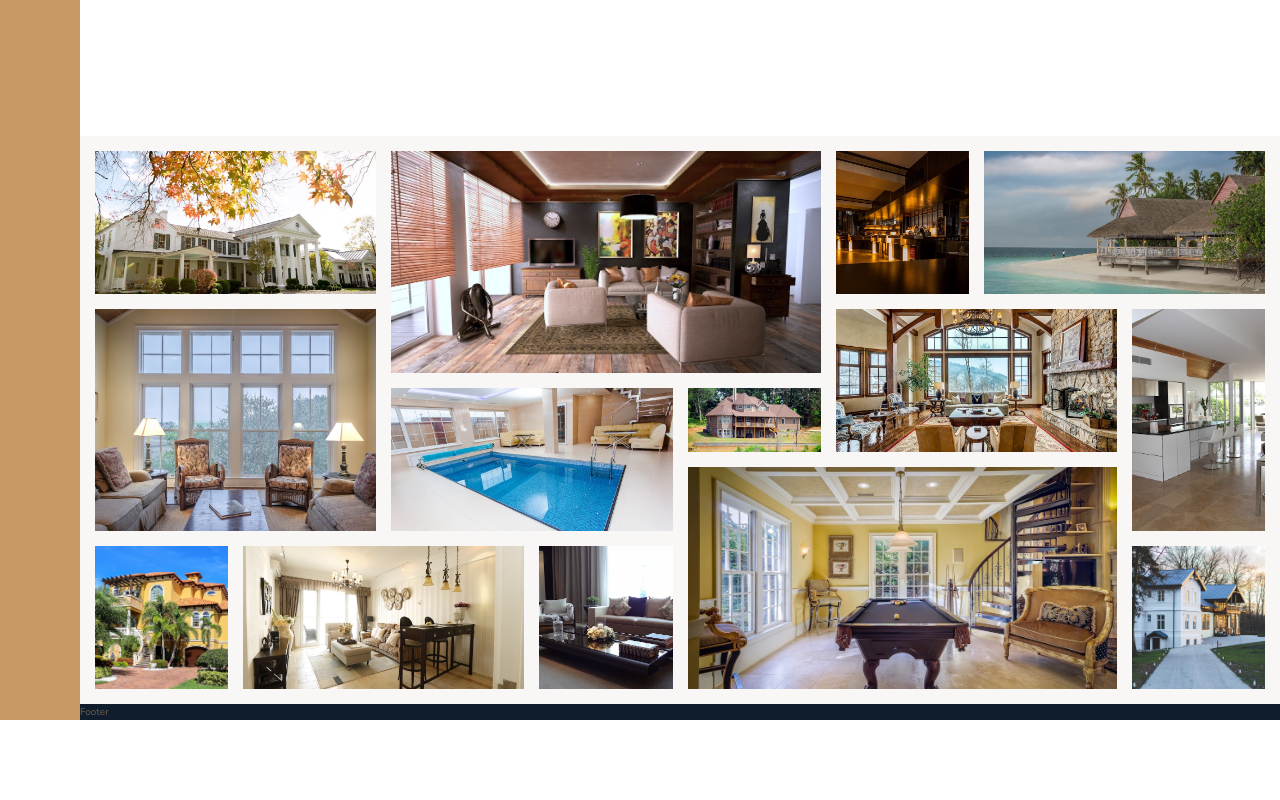
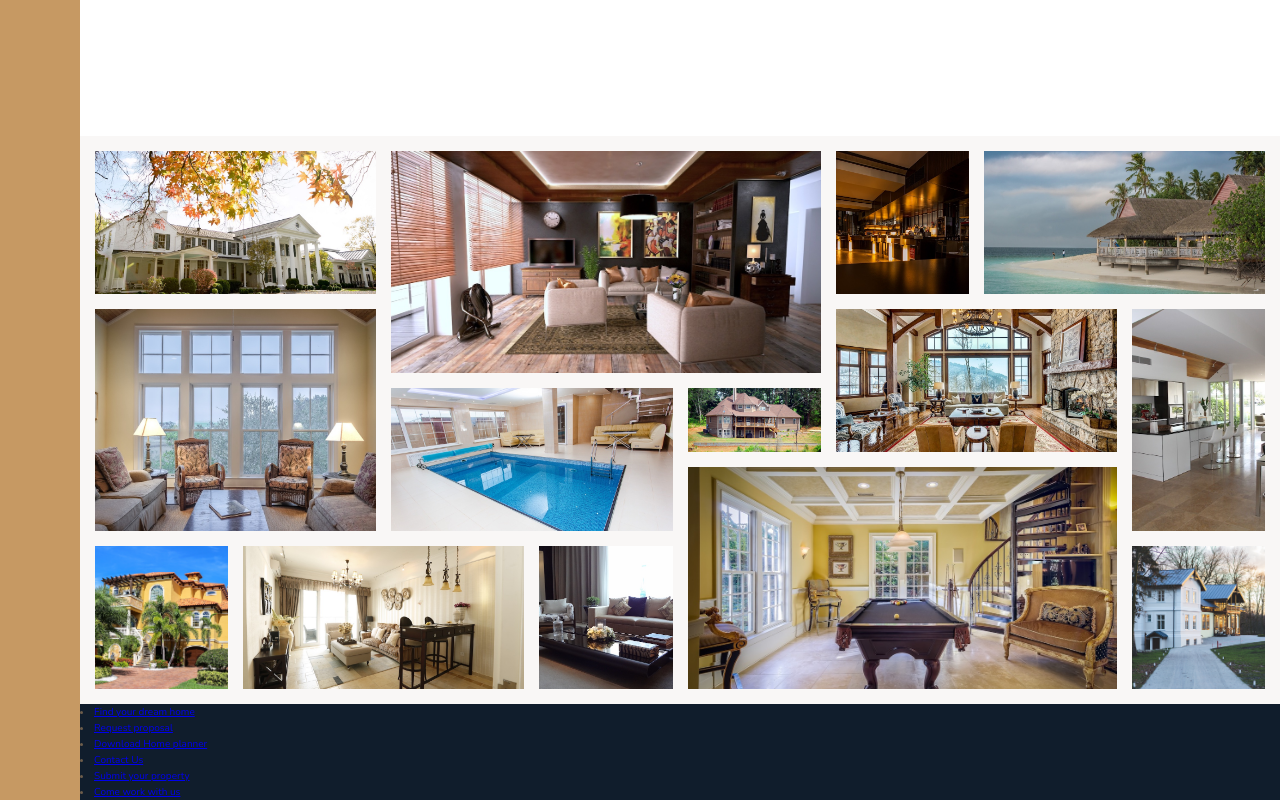
Before and after one commit to drood87/nexter, a website: page index.html in a window 1280 px wide. Shown: the part 2936-3736 px from the top of the page. Before the commit the page ends 3656 px from the top, so only its background shows below. Drawn offline with nearby package versions, Linux system fonts and the light colour scheme.

Commit message:
footer markup

```diff
--- a/index.html
+++ b/index.html
@@ -398,7 +398,31 @@
     </section>
 
     <footer class="footer">
-      Footer
+      <nav class="nav">
+        <li class="nav__item">
+          <a href="#" class="nav__link">Find your dream home</a>
+        </li>
+
+        <li class="nav__item">
+          <a href="#" class="nav__link">Request proposal</a>
+        </li>
+
+        <li class="nav__item">
+          <a href="#" class="nav__link">Download Home planner</a>
+        </li>
+
+        <li class="nav__item">
+          <a href="#" class="nav__link">Contact Us</a>
+        </li>
+
+        <li class="nav__item">
+          <a href="#" class="nav__link">Submit your property</a>
+        </li>
+
+        <li class="nav__item">
+          <a href="#" class="nav__link">Come work with us</a>
+        </li>
+      </nav>
     </footer>
   </body>
 </html>
```
